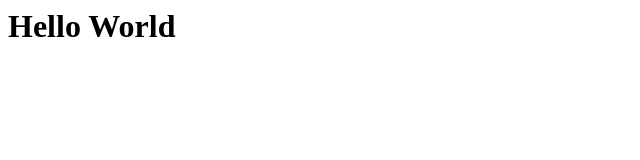
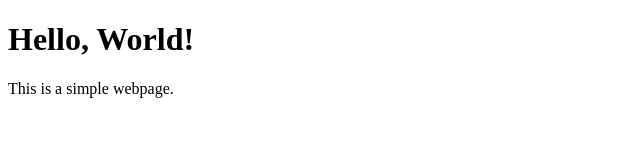
Before and after one commit to FranAguilarlt/FranAguilarlt.github.io, a plain HTML site: page index.html in a window 1280 px wide. Shown: the whole page, without its empty margins (0-640 px from the left). Drawn offline with Linux system fonts and the light colour scheme.

Commit message:
Update index.html

```diff
--- a/index.html
+++ b/index.html
@@ -1,7 +1,10 @@
+<!DOCTYPE html>
 <html>
 <head>
+    <title>Hello, World!</title>
 </head>
 <body>
-<h1>Hello World<h1>
+    <h1>Hello, World!</h1>
+    <p>This is a simple webpage.</p>
 </body>
 </html>
```
